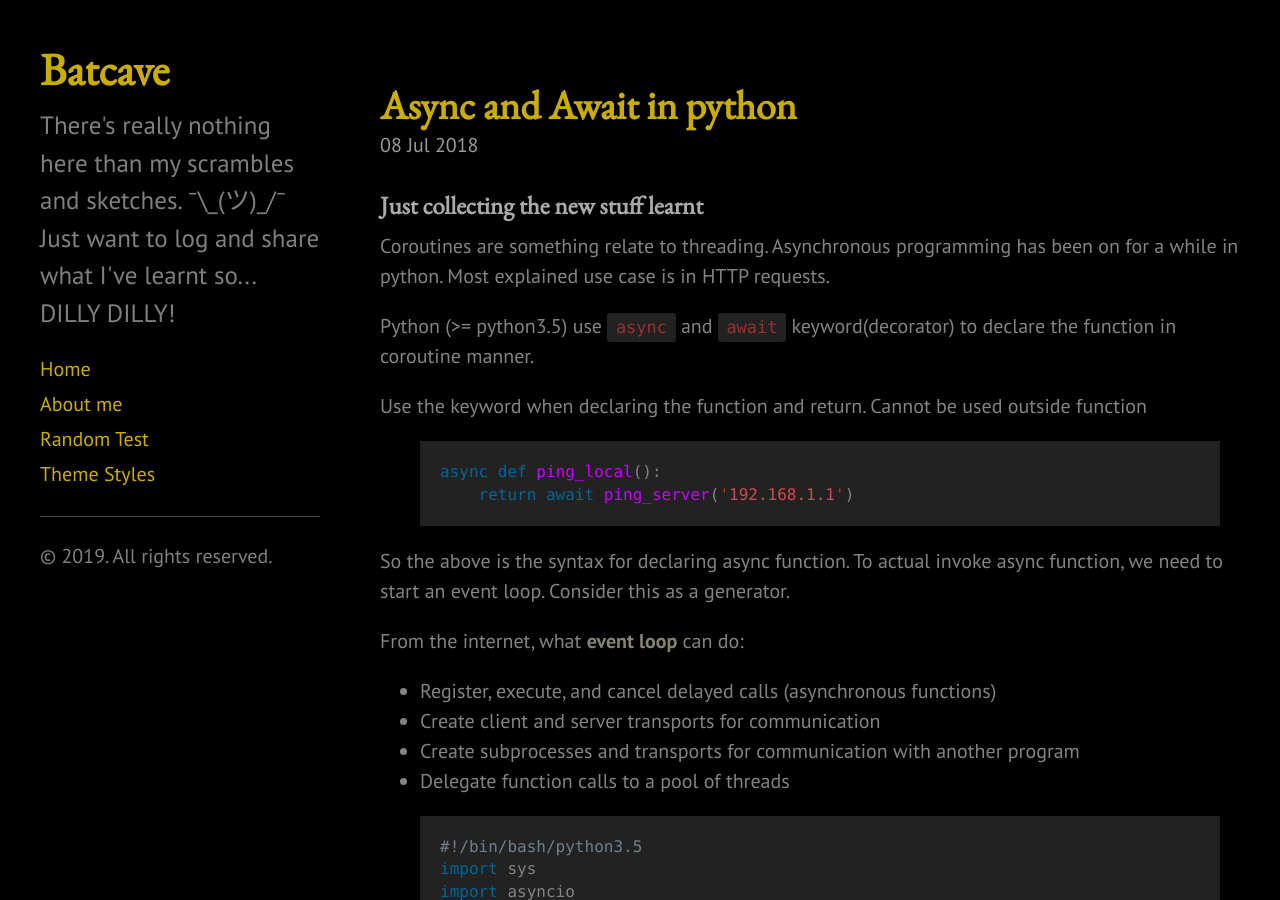
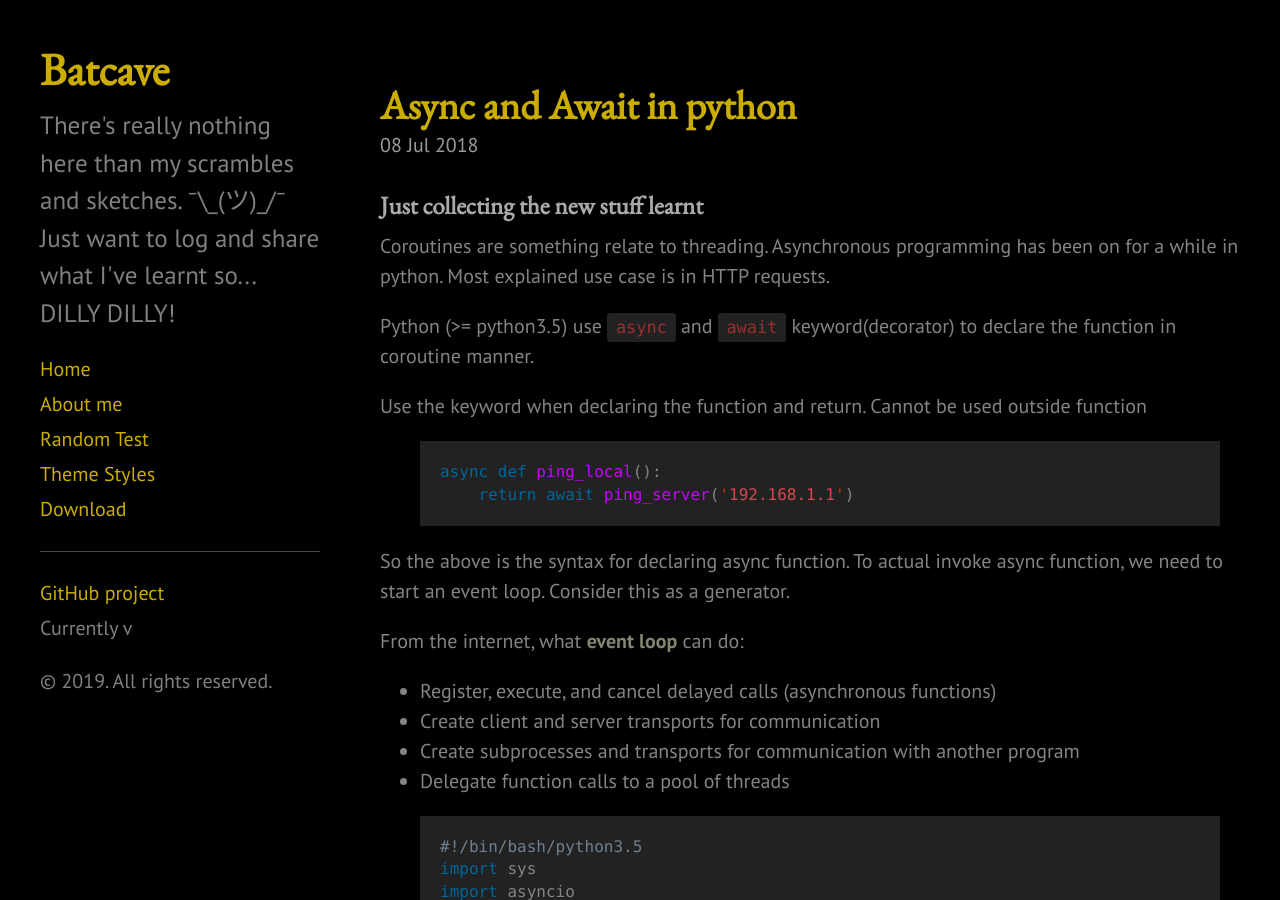
Before and after one commit to lrmlll/lrmlll.github.io, a Jekyll site: the page built from index.html, in a window 1280 px wide and 900 px high. Built offline with Jekyll 4.4.1, drawn with Linux system fonts in a browser that asks for light colours; the list of posts is cut into pages by our own code.

Commit message:
update base path

```diff
--- a/_config.yml
+++ b/_config.yml
@@ -20,10 +20,12 @@
   Just want to log and share what I've learnt so... DILLY DILLY!
 
 baseurl: "/" # the subpath of your site, e.g. /blog
-url: "lrmlll.github.io" # the base hostname & protocol for your site, e.g. http://example.com
+url: "https://lrmlll.github.io/" # the base hostname & protocol for your site, e.g. http://example.com
 twitter_username: Li_RM
 github_username:  lrmlll
 facebook_username: rm.li.12
+
+# version:            2.0.1
 
 paginate:         5
 
--- a/_includes/head.html
+++ b/_includes/head.html
@@ -8,7 +8,7 @@
 
   <title>
     {% if page.title == "Home" %}
-      {{ site.title }} &middot; {{ site.tagline }}
+      {{ site.title }}
     {% else %}
       {{ page.title }} &middot; {{ site.title }}
     {% endif %}
--- a/_includes/sidebar.html
+++ b/_includes/sidebar.html
@@ -26,10 +26,10 @@
         {% endif %}
       {% endfor %}
 
-      <!-- <a class="sidebar-nav-item" href="{{ site.github.repo }}/archive/master.zip">Download</a> -->
+      <a class="sidebar-nav-item" href="{{ site.github.repo }}/archive/master.zip">Download</a>
       <hr>
-      <!-- <a class="sidebar-nav-item" href="{{ site.github.repo }}">GitHub project</a> -->
-      <!-- <span class="sidebar-nav-item">Currently v{{ site.version }}</span> -->
+      <a class="sidebar-nav-item" href="{{ site.github.repo }}">GitHub project</a>
+      <span class="sidebar-nav-item">Currently v{{ site.version }}</span>
     </nav>
 
     <p>&copy; {{ site.time | date: '%Y' }}. All rights reserved.</p>
--- a/index.html
+++ b/index.html
@@ -6,15 +6,15 @@
 <div class="posts">
   {% for post in paginator.posts %}
   <div class="post">
+
     <h1 class="post-title">
       <a href="{{ site.baseurl }}{{ post.url | remove_first: '/'}}">
         {{ post.title }}
       </a>
     </h1>
-
     <span class="post-date">{{ post.date | date_to_string }}</span>
 
-    {{ post.content }}
+   {{ post.content }}
   </div>
   {% endfor %}
 </div>
```
Also changed, not shown: 1 other file.
